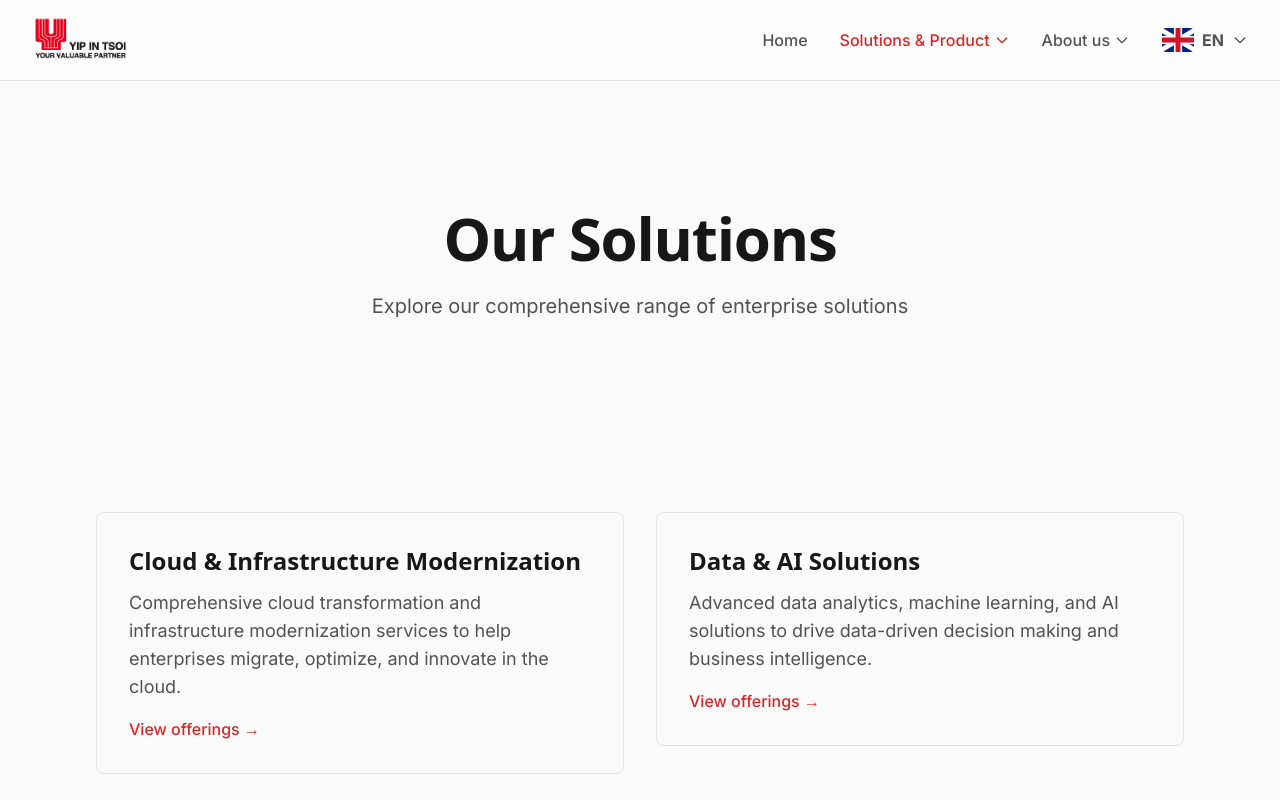
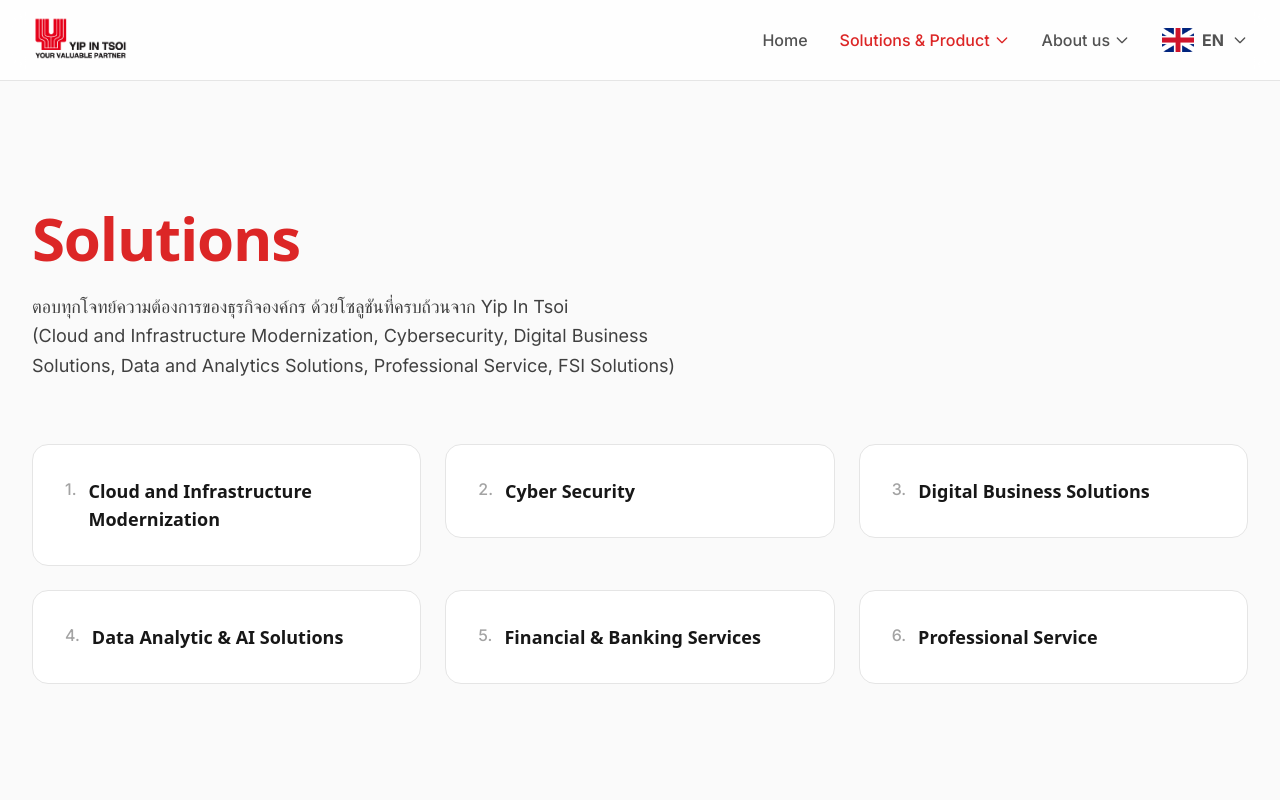
Before and after one commit to Bababisky/Portfolio-System_Frontend, a Next.js app: page /solutions in a window 1280 px wide. Shown: the top 800 px of the page. Built offline with nearby package versions, Linux system fonts and the light colour scheme.

Commit message:
edit nav pages

```diff
--- a/app/solutions/[id]/page.tsx
+++ b/app/solutions/[id]/page.tsx
@@ -162,10 +162,6 @@ export default function SolutionDetailPage({ params }: { params: { id: string }
       {solution.offerings.length > 0 && (
         <section className="py-20 bg-neutral-50">
           <div className="container mx-auto px-8 max-w-7xl">
-            <ScrollReveal>
-              <h2 className="text-4xl font-bold mb-12">Our Offerings</h2>
-            </ScrollReveal>
-
             <div className="space-y-8">
               {solution.offerings.map((offering, index) => (
                 <ScrollReveal key={index} delay={index * 0.1}>
@@ -239,6 +235,32 @@ export default function SolutionDetailPage({ params }: { params: { id: string }
         </section>
       )}
 
+      {/* All Solutions Section */}
+      <section className="py-20 bg-white">
+        <div className="container mx-auto px-8 max-w-7xl">
+          <ScrollReveal>
+            <h2 className="text-4xl font-bold mb-12">Section</h2>
+          </ScrollReveal>
+
+          <div className="grid grid-cols-1 md:grid-cols-3 gap-6">
+            {solutionsData.map((sol, index) => (
+              <ScrollReveal key={sol.id} delay={index * 0.05}>
+                <Link href={`/solutions/${sol.id}`}>
+                  <div className="bg-white border border-neutral-200 rounded-2xl p-8 hover:shadow-xl transition-all cursor-pointer group hover:border-red-300">
+                    <div className="flex items-start gap-3">
+                      <span className="text-neutral-400 font-medium">{sol.id}.</span>
+                      <h3 className="text-lg font-semibold text-neutral-900 group-hover:text-red-600 transition-colors">
+                        {sol.name}
+                      </h3>
+                    </div>
+                  </div>
+                </Link>
+              </ScrollReveal>
+            ))}
+          </div>
+        </div>
+      </section>
+
       {/* CTA Section */}
       <section className="py-20 bg-gradient-to-r from-red-600 to-red-500 text-white">
         <div className="container mx-auto px-8 max-w-4xl text-center">
--- a/app/solutions/page.tsx
+++ b/app/solutions/page.tsx
@@ -5,47 +5,52 @@
 
 import { PageTransition } from '@/components/animation/PageTransition';
 import { ScrollReveal } from '@/components/animation/ScrollReveal';
-import { getAllPublishedSolutions } from '@/lib/mockData';
 import Link from 'next/link';
 
 export default function SolutionsPage() {
-  const solutions = getAllPublishedSolutions();
+  const solutions = [
+    { id: 1, name: 'Cloud and Infrastructure Modernization' },
+    { id: 2, name: 'Cyber Security' },
+    { id: 3, name: 'Digital Business Solutions' },
+    { id: 4, name: 'Data Analytic & AI Solutions' },
+    { id: 5, name: 'Financial & Banking Services' },
+    { id: 6, name: 'Professional Service' },
+    { id: 7, name: 'CNS : Communication Navigation Surveillance' },
+    { id: 8, name: 'Media Innovation' }
+  ];
 
   return (
-    <>
     <PageTransition>
       {/* Header */}
-        <section className="section-padding pt-32 pb-16">
-          <div className="container-custom max-w-6xl text-center">
+      <section className="pt-32 pb-16 px-8">
+        <div className="max-w-7xl mx-auto">
           <ScrollReveal>
-              <h1 className="text-4xl md:text-6xl font-display font-bold mb-6">
-                Our Solutions
+            <h1 className="text-6xl font-bold mb-6 text-red-600">
+              Solutions
             </h1>
-              <p className="text-xl text-neutral-600 max-w-3xl mx-auto">
-                Explore our comprehensive range of enterprise solutions
+            <p className="text-lg text-neutral-700 leading-relaxed max-w-4xl">
+              ตอบทุกโจทย์ความต้องการของธุรกิจองค์กร ด้วยโซลูชันที่ครบถ้วนจาก Yip In Tsoi<br />
+              (Cloud and Infrastructure Modernization, Cybersecurity, Digital Business<br />
+              Solutions, Data and Analytics Solutions, Professional Service, FSI Solutions)
             </p>
           </ScrollReveal>
         </div>
       </section>
 
       {/* Solutions Grid */}
-        <section className="section-padding">
-          <div className="container-custom max-w-6xl">
-            <div className="grid grid-cols-1 md:grid-cols-2 gap-8">
+      <section className="pb-20 px-8">
+        <div className="max-w-7xl mx-auto">
+          <div className="grid grid-cols-1 md:grid-cols-3 gap-6">
             {solutions.map((solution, index) => (
-                <ScrollReveal key={solution.id} delay={index * 0.1}>
-                  <Link
-                    href={`/solutions/${solution.id}`}
-                    className="block border border-neutral-200 rounded-lg p-8 hover:border-primary-500 hover:shadow-xl transition-all group"
-                  >
-                    <h2 className="text-2xl font-semibold mb-3 group-hover:text-primary-600 transition-colors">
+              <ScrollReveal key={solution.id} delay={index * 0.05}>
+                <Link href={`/solutions/${solution.id}`}>
+                  <div className="bg-white border border-neutral-200 rounded-2xl p-8 hover:shadow-xl transition-all cursor-pointer group hover:border-red-300">
+                    <div className="flex items-start gap-3">
+                      <span className="text-neutral-400 font-medium">{index + 1}.</span>
+                      <h2 className="text-lg font-semibold text-neutral-900 group-hover:text-red-600 transition-colors">
                         {solution.name}
                       </h2>
-                    <p className="text-neutral-600 mb-4">
-                      {solution.description}
-                    </p>
-                    <div className="text-primary-600 font-medium group-hover:translate-x-1 transition-transform inline-block">
-                      View offerings →
+                    </div>
                   </div>
                 </Link>
               </ScrollReveal>
@@ -54,6 +59,5 @@ export default function SolutionsPage() {
         </div>
       </section>
     </PageTransition>
-    </>
   );
 }
--- a/components/layout/Header.tsx
+++ b/components/layout/Header.tsx
@@ -19,6 +19,7 @@ export function Header() {
   const pathname = usePathname();
   const router = useRouter();
   const [isLangOpen, setIsLangOpen] = useState(false);
+  const [isSolutionsOpen, setIsSolutionsOpen] = useState(false);
   const { language, setLanguage, t } = useLanguage();
 
   const handleNavClick = (e: React.MouseEvent<HTMLAnchorElement>, href: string) => {
@@ -78,16 +79,61 @@ export function Header() {
             </li>
 
             {/* Solution & Product with dropdown */}
-            <li className="relative group">
+            <li className="relative">
+              <div
+                onMouseEnter={() => setIsSolutionsOpen(true)}
+                onMouseLeave={() => setIsSolutionsOpen(false)}
+                className="relative"
+              >
                 <button className={`text-base font-medium transition-colors flex items-center gap-1 ${
-                pathname.startsWith('/solutions') ? 'text-red-600' : 'text-neutral-600 hover:text-neutral-900'
+                  pathname.startsWith('/solutions') || pathname.startsWith('/products') ? 'text-red-600' : 'text-neutral-600 hover:text-neutral-900'
                 }`}>
                   {t('solutionsProduct')}
-                <svg className="w-4 h-4" fill="none" viewBox="0 0 24 24" stroke="currentColor">
+                  <svg className={`w-4 h-4 transition-transform ${isSolutionsOpen ? 'rotate-180' : ''}`} fill="none" viewBox="0 0 24 24" stroke="currentColor">
                     <path strokeLinecap="round" strokeLinejoin="round" strokeWidth={2} d="M19 9l-7 7-7-7" />
                   </svg>
                 </button>
-              {/* Dropdown menu - will be implemented later */}
+
+                {/* Dropdown menu */}
+                {isSolutionsOpen && (
+                  <div className="absolute left-0 mt-0 pt-2 w-64 z-50">
+                    <div className="bg-white rounded-xl shadow-xl border border-neutral-200 py-3">
+                      <Link
+                        href="/solutions/1"
+                        onClick={(e) => handleNavClick(e, '/solutions/1')}
+                        className="block px-4 py-3 hover:bg-neutral-50 transition-colors"
+                      >
+                        <div className="font-semibold text-neutral-900">Cloud & Infrastructure</div>
+                        <div className="text-sm text-neutral-600">Modernization Solutions</div>
+                      </Link>
+                      <Link
+                        href="/solutions/2"
+                        onClick={(e) => handleNavClick(e, '/solutions/2')}
+                        className="block px-4 py-3 hover:bg-neutral-50 transition-colors"
+                      >
+                        <div className="font-semibold text-neutral-900">Cyber Security</div>
+                        <div className="text-sm text-neutral-600">Security Solutions</div>
+                      </Link>
+                      <Link
+                        href="/solutions/3"
+                        onClick={(e) => handleNavClick(e, '/solutions/3')}
+                        className="block px-4 py-3 hover:bg-neutral-50 transition-colors"
+                      >
+                        <div className="font-semibold text-neutral-900">Digital Business</div>
+                        <div className="text-sm text-neutral-600">Transformation Solutions</div>
+                      </Link>
+                      <Link
+                        href="/solutions/4"
+                        onClick={(e) => handleNavClick(e, '/solutions/4')}
+                        className="block px-4 py-3 hover:bg-neutral-50 transition-colors"
+                      >
+                        <div className="font-semibold text-neutral-900">Data Analytics & AI</div>
+                        <div className="text-sm text-neutral-600">AI Solutions</div>
+                      </Link>
+                    </div>
+                  </div>
+                )}
+              </div>
             </li>
 
             {/* About us with dropdown */}
```
Lines whose indentation alone changed are shown as unchanged.
